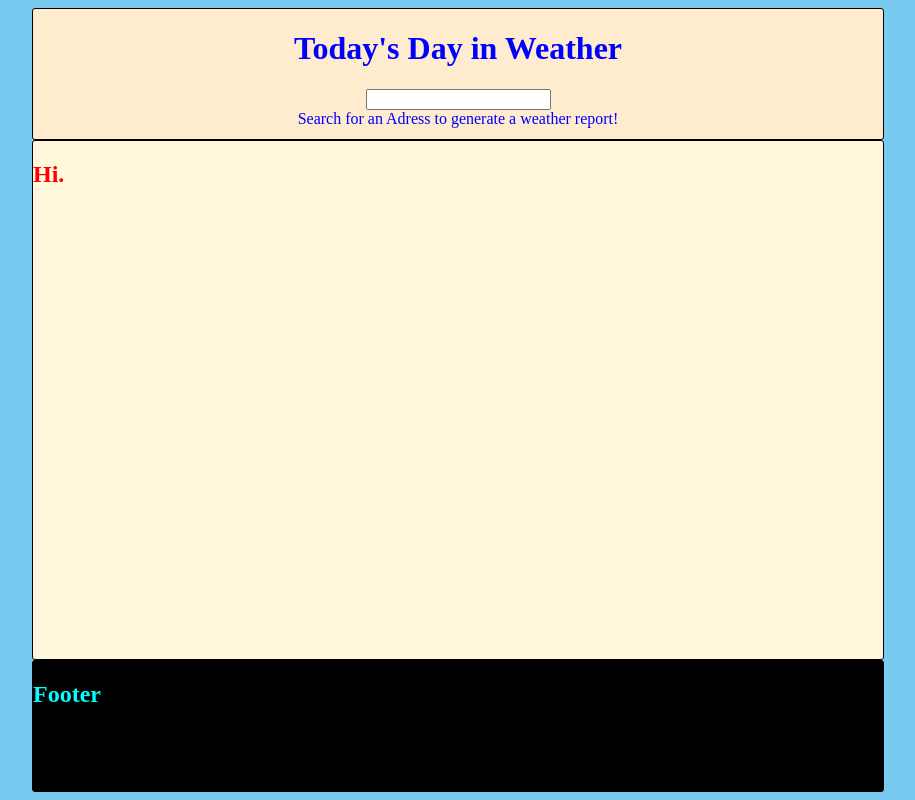
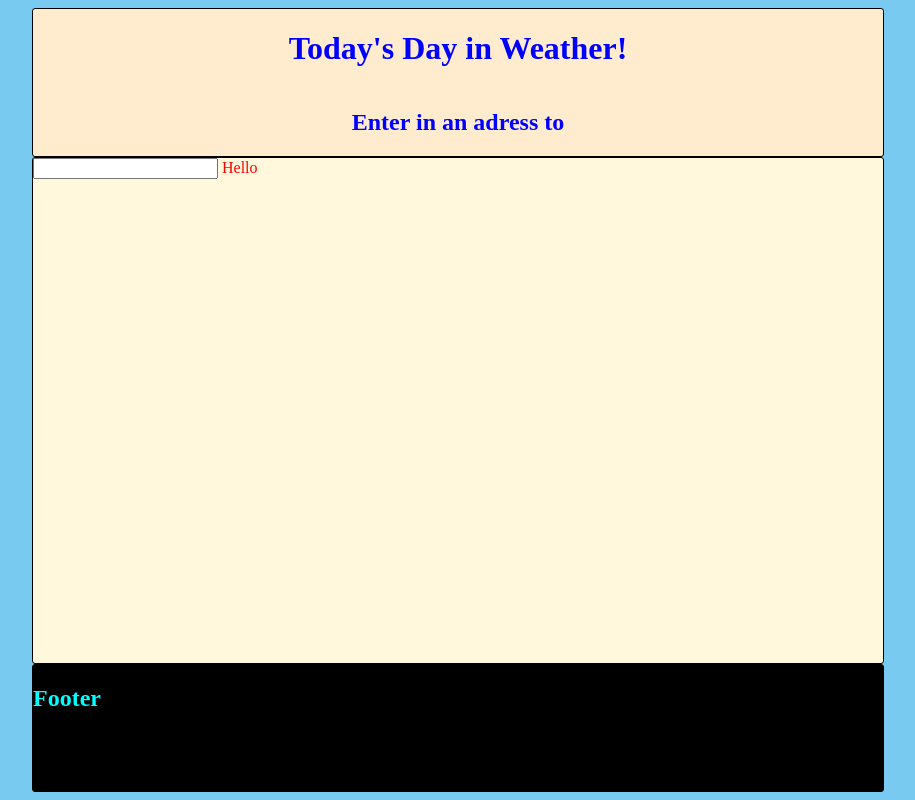
Before and after one commit to relynch91/WeatherAPP, a website built with webpack: page public/index.html in a window 1280 px wide. Shown: the whole page, without its empty margins (182-1097 px from the left). Built offline with nearby package versions, Linux system fonts and the light colour scheme; no server answers; files whose address does not match are found by name.

Commit message:
add files

```diff
--- a/public/index.html
+++ b/public/index.html
@@ -14,11 +14,16 @@
   <body class="body">
 
     <header class="header">
-      <h1>Today's Day in Weather</h1>
-      <input>Search for an Adress to generate a weather report!</input>
+      <h1>Today's Day in Weather!</h1>
+      <h2>
+        Enter in an adress to
+      </h2>
     </header>
     <section class="main-body">
-        <h2>Hi.</h2>
+      <form onsubmit="myFunction()">
+        <input id="addressSubmit" type="text"> Hello </input>
+          <!-- Enter name: <input type="text"><input type="submit"> -->
+      </form>
     </section>
     <footer class='footer'>
       <h2>
--- a/public/javascripts/index.js
+++ b/public/javascripts/index.js
@@ -20,4 +20,22 @@ document.addEventListener('DOMContentLoaded', () => {
         console.log(error);
     });
 
+    // window.add
+    let long, lat;
+    if (navigator.geolocation) {
+        navigator.geolocation.getCurrentPosition(position => {
+            long = position.coords.longitude;
+            lat = position.coords.latitude;
+            console.log(long);
+            console.log(lat);
+        })
+    }
 })
+
+document.addEventListener("submit", myFunction);
+
+function myFunction (e) {
+    e.preventDefault();
+    console.log(e);
+    console.log('yes');
+}
```
